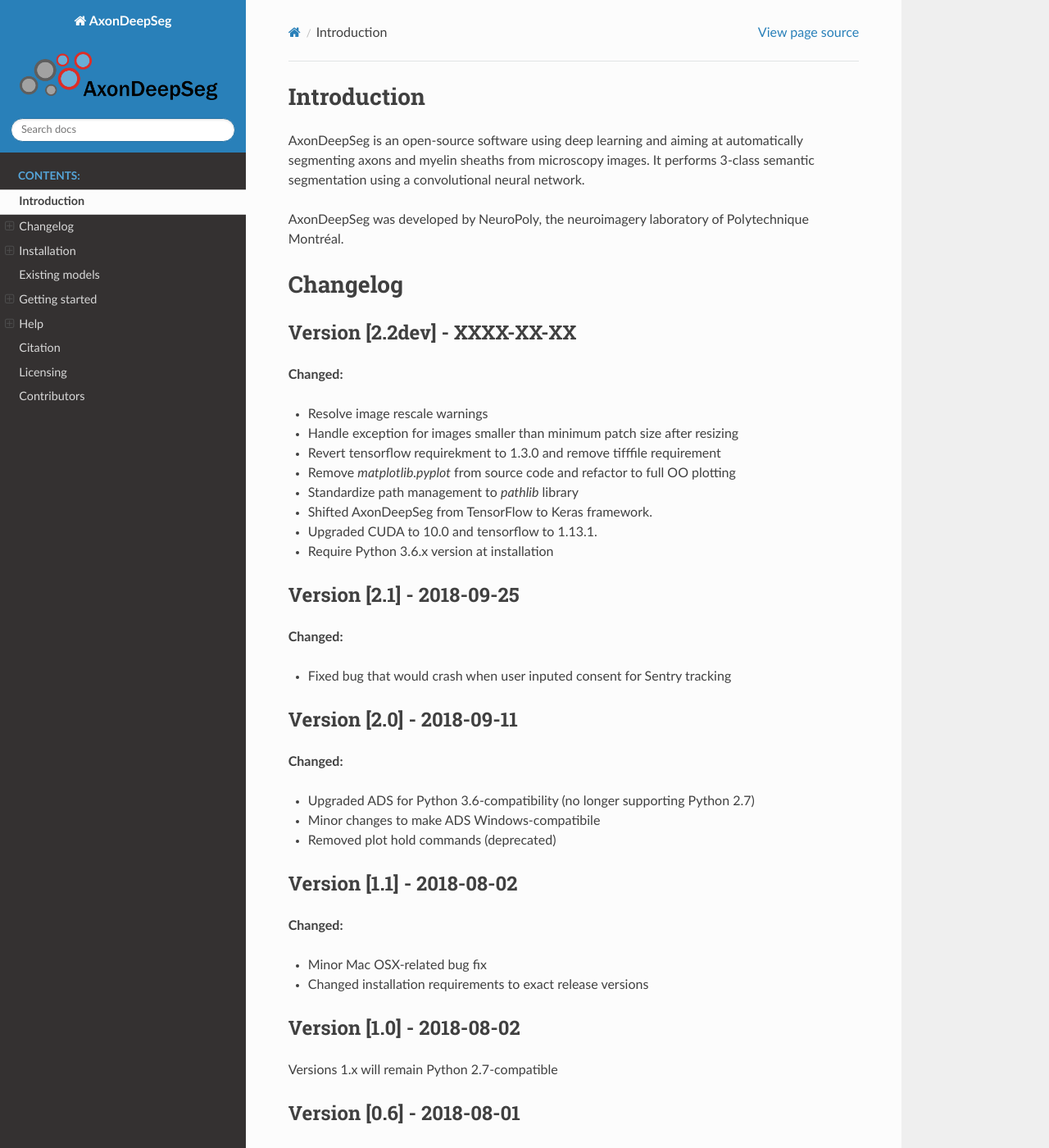
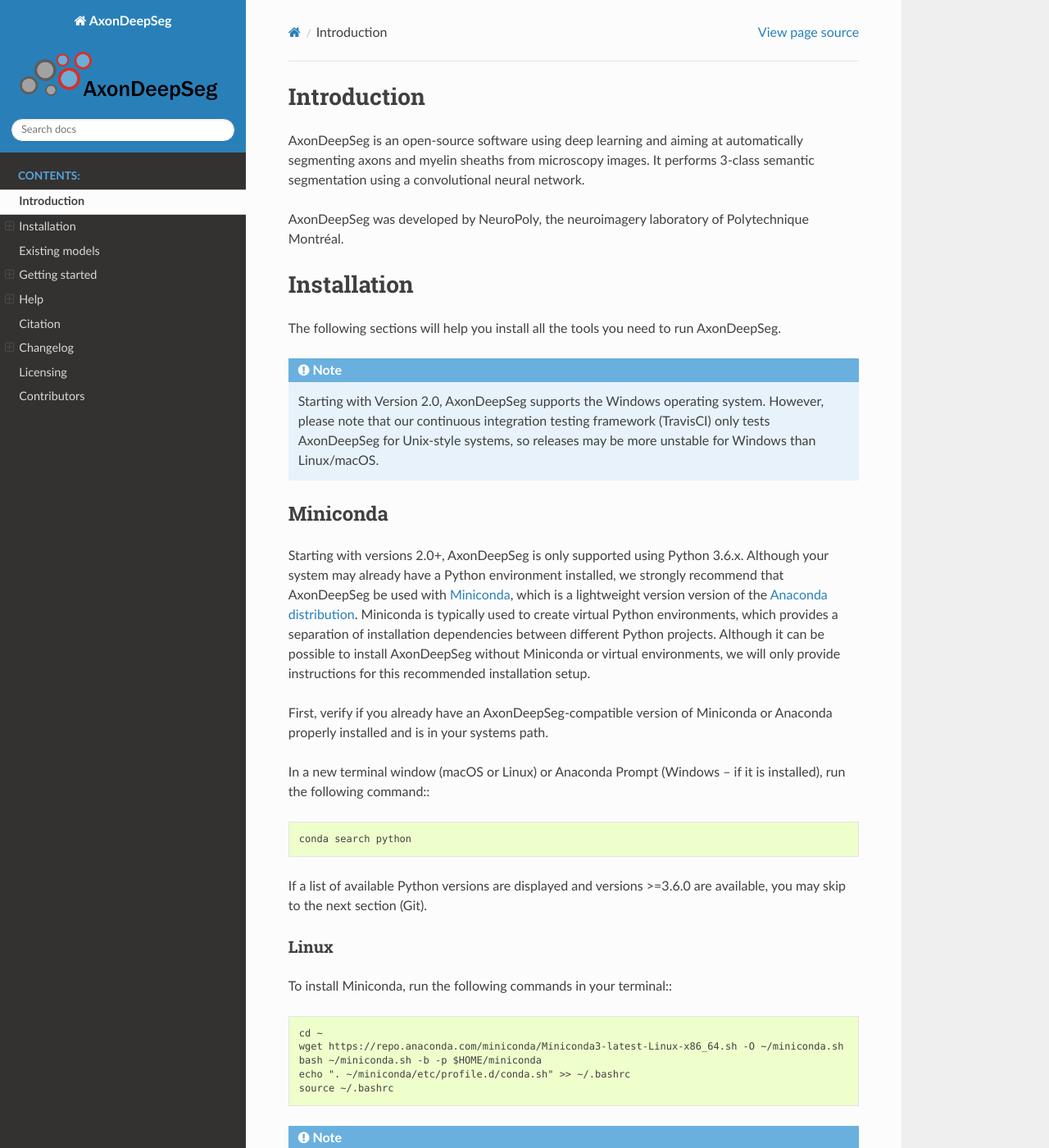
Before and after one commit to axondeepseg/axondeepseg, a Sphinx documentation site: the page built from docs/source/documentation.rst, in a window 1280 px wide and 1400 px high. Shown: the whole window at 82% size. Built offline with Sphinx 7.4.7 and the Read the Docs theme 2.0.0, drawn with Linux system fonts in a browser that asks for light colours; some of the changed text lies outside the part shown.

Commit message:
Remove hardcoded RTD changelog; import instead CHANGELOG.md (#235)
* Remove hardcoded RTD changelog; import instead the one in root folder

* Make RTD use Python 3.6;2C

```diff
--- a/CHANGELOG.md
+++ b/CHANGELOG.md
@@ -1,81 +1,89 @@
-# Changelog
+Changelog
+===============================================================================
 
-All notable changes to the AxonDeepSeg project will be documented in this file.
+Version [2.2dev] - XXXX-XX-XX
+-------------------------------------------------------------------------------
 
-## [2.2dev] - XXXX-XX-XX
+**Changed:**
 
-### Changed
-
+- Shifted AxonDeepSeg from TensorFlow to Keras framework.
+- Upgraded CUDA to 10.0 and tensorflow to 1.13.1.
 - Resolve image rescale warnings
 - Handle exception for images smaller than minimum patch size after resizing
 - Revert tensorflow requirekment to 1.3.0 and remove tifffile requirement
-- Remove `matplotlib.pyplot` from source code and refactor it to full OO plotting
+- Remove `matplotlib.pyplot` from source code and refactor to full OO plotting
 - Standardize path management to `pathlib` library
-- Shifted AxonDeepSeg from TensorFlow to Keras framework.
-- Upgraded CUDA to 10.0 and tensorflow to 1.13.1.
 
-## [2.1] - 2018-09-25
 
-### Changed
+Version [2.1] - 2018-09-25
+-------------------------------------------------------------------------------
+
+**Changed:**
 
 - Fixed bug that would crash when user inputed consent for Sentry tracking
 
-## [2.0] - 2018-09-11
+Version [2.0] - 2018-09-11
+-------------------------------------------------------------------------------
 
-### Changed
+**Changed:**
 
 - Upgraded ADS for Python 3.6-compatibility (no longer supporting Python 2.7)
 - Minor changes to make ADS Windows-compatibile
 - Removed plot hold commands (deprecated)
 
-## [1.1] - 2018-08-02
+Version [1.1] - 2018-08-02
+-------------------------------------------------------------------------------
 
-### Changed
+**Changed:**
 
 - Minor Mac OSX-related bug fix
 - Changed installation requirements to exact release versions
 
-## [1.0] - 2018-08-02
+Version [1.0] - 2018-08-02
+-------------------------------------------------------------------------------
 
 Versions 1.x will remain Python 2.7-compatible
 
-## [0.6] - 2018-08-01
+Version [0.6] - 2018-08-01
+-------------------------------------------------------------------------------
 
 (version 0.5 was skipped due to conflicting file on PyPI)
 
-### Added
+**Added:**
 
 - Comprehensive testing suite
 - Bug tracking (Sentry)
 - Blue-red visualisation function for segmented masks
 
-### Changed
+**Changed:**
 
 - Dataset building and training notebook
 - Minor documentation improvements
 - Minor bug fixes
 
-## [0.4.1] - 2018-05-16
+Version [0.4.1] - 2018-05-16
+-------------------------------------------------------------------------------
 
-### Added
+**Added:**
 
 - GIMP procedure for ground truth labelling or segmentation correction added in the documentation.
 - Compatibility with tiff images.
 - Continuous integration with Travis is now supported.
 
-### Changed
+**Changed:**
 
 - The documentation website is now hosted on ReadTheDocs.
 - Updated documentation on the usage of AxonDeepSeg.
 - Change of axon and myelin masks filenames for better clarity.
 
-## [0.3] - 2018-02-22
+Version [0.3] - 2018-02-22
+-------------------------------------------------------------------------------
 
-### Added
+**Added:**
 
 - Compatibility for image inputs other than png
 - Pre-processing of input images is now done inside AxonDeepSeg
 
-### Changed
+**Changed:**
 
 - Help display when running AxonDeepSeg from terminal
--- a/docs/source/documentation.rst
+++ b/docs/source/documentation.rst
@@ -4,97 +4,6 @@
 sheaths from microscopy images. It performs 3-class semantic segmentation using a convolutional neural network.
 
 AxonDeepSeg was developed by NeuroPoly, the neuroimagery laboratory of Polytechnique Montréal.
-
-Changelog
-===============================================================================
-
-Version [2.2dev] - XXXX-XX-XX
--------------------------------------------------------------------------------
-
-**Changed:**
-
-- Resolve image rescale warnings
-- Handle exception for images smaller than minimum patch size after resizing
-- Revert tensorflow requirekment to 1.3.0 and remove tifffile requirement
-- Remove `matplotlib.pyplot` from source code and refactor to full OO plotting
-- Standardize path management to `pathlib` library
-- Shifted AxonDeepSeg from TensorFlow to Keras framework.
-- Upgraded CUDA to 10.0 and tensorflow to 1.13.1.
-- Require Python 3.6.x version at installation
-
-
-Version [2.1] - 2018-09-25
--------------------------------------------------------------------------------
-
-**Changed:**
-
-- Fixed bug that would crash when user inputed consent for Sentry tracking
-
-Version [2.0] - 2018-09-11
--------------------------------------------------------------------------------
-
-**Changed:**
-
-- Upgraded ADS for Python 3.6-compatibility (no longer supporting Python 2.7)
-- Minor changes to make ADS Windows-compatibile
-- Removed plot hold commands (deprecated)
-
-Version [1.1] - 2018-08-02
--------------------------------------------------------------------------------
-
-**Changed:**
-
-- Minor Mac OSX-related bug fix
-- Changed installation requirements to exact release versions
-
-Version [1.0] - 2018-08-02
--------------------------------------------------------------------------------
-
-Versions 1.x will remain Python 2.7-compatible
-
-Version [0.6] - 2018-08-01
--------------------------------------------------------------------------------
-
-(version 0.5 was skipped due to conflicting file on PyPI)
-
-**Added:**
-
-- Comprehensive testing suite
-- Bug tracking (Sentry)
-- Blue-red visualisation function for segmented masks
-
-**Changed:**
-
-- Dataset building and training notebook
-- Minor documentation improvements
-- Minor bug fixes
-
-Version [0.4.1] - 2018-05-16
--------------------------------------------------------------------------------
-
-**Added:**
-
-- GIMP procedure for ground truth labelling or segmentation correction added in the documentation.
-- Compatibility with tiff images.
-- Continuous integration with Travis is now supported.
-
-**Changed:**
-
-- The documentation website is now hosted on ReadTheDocs.
-- Updated documentation on the usage of AxonDeepSeg.
-- Change of axon and myelin masks filenames for better clarity.
-
-Version [0.3] - 2018-02-22
--------------------------------------------------------------------------------
-
-**Added:**
-
-- Compatibility for image inputs other than png
-- Pre-processing of input images is now done inside AxonDeepSeg
-
-**Changed:**
-
-- Help display when running AxonDeepSeg from terminal
 
 Installation
 ===============================================================================
--- /dev/null
+++ b/readthedocs.yml
@@ -0,0 +1,5 @@
+build:
+    image: latest
+
+python:
+    version: 3.6
```
Also changed, not shown: other parts of docs/source/documentation.rst (+2 -0 lines).
